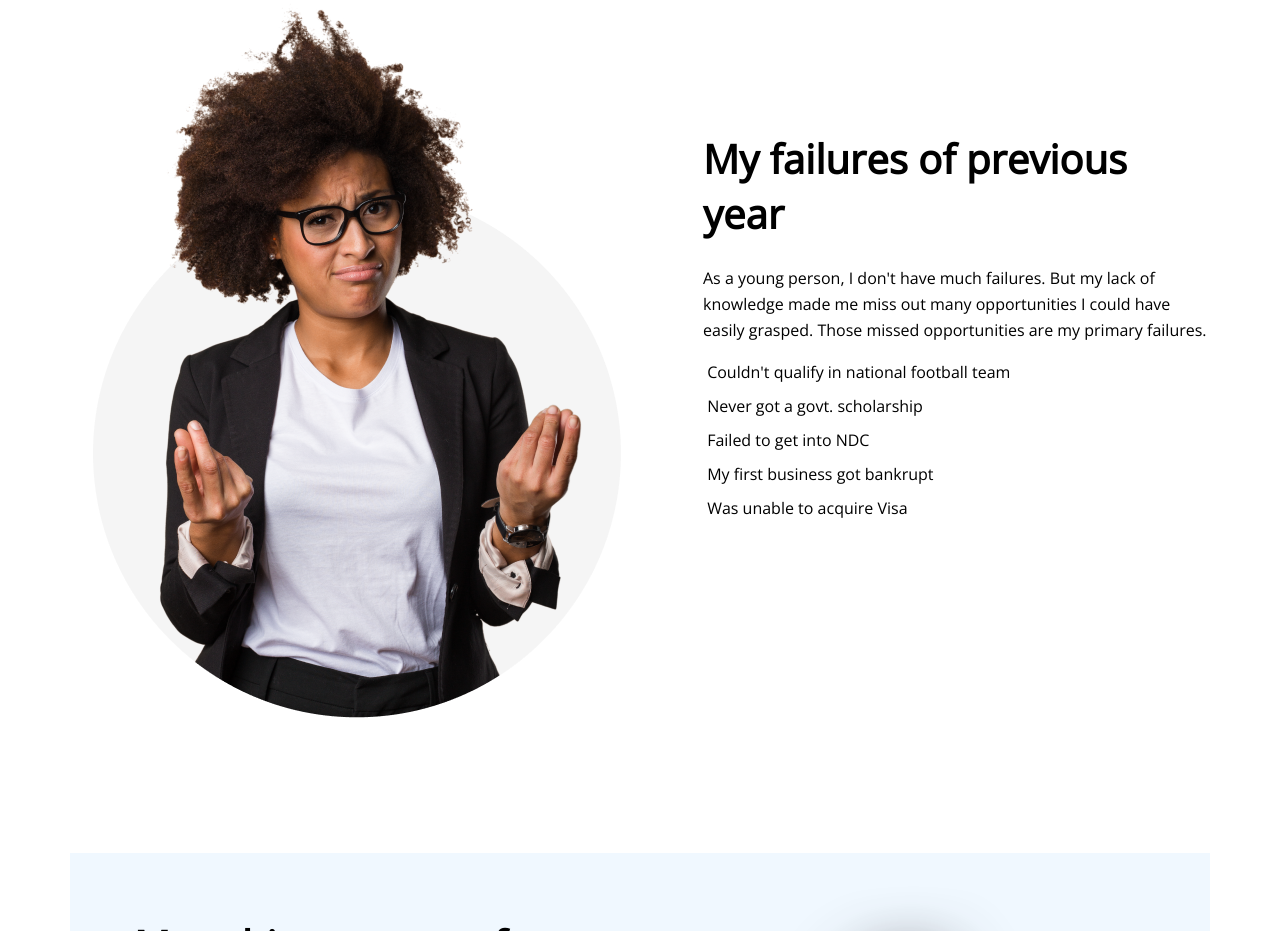
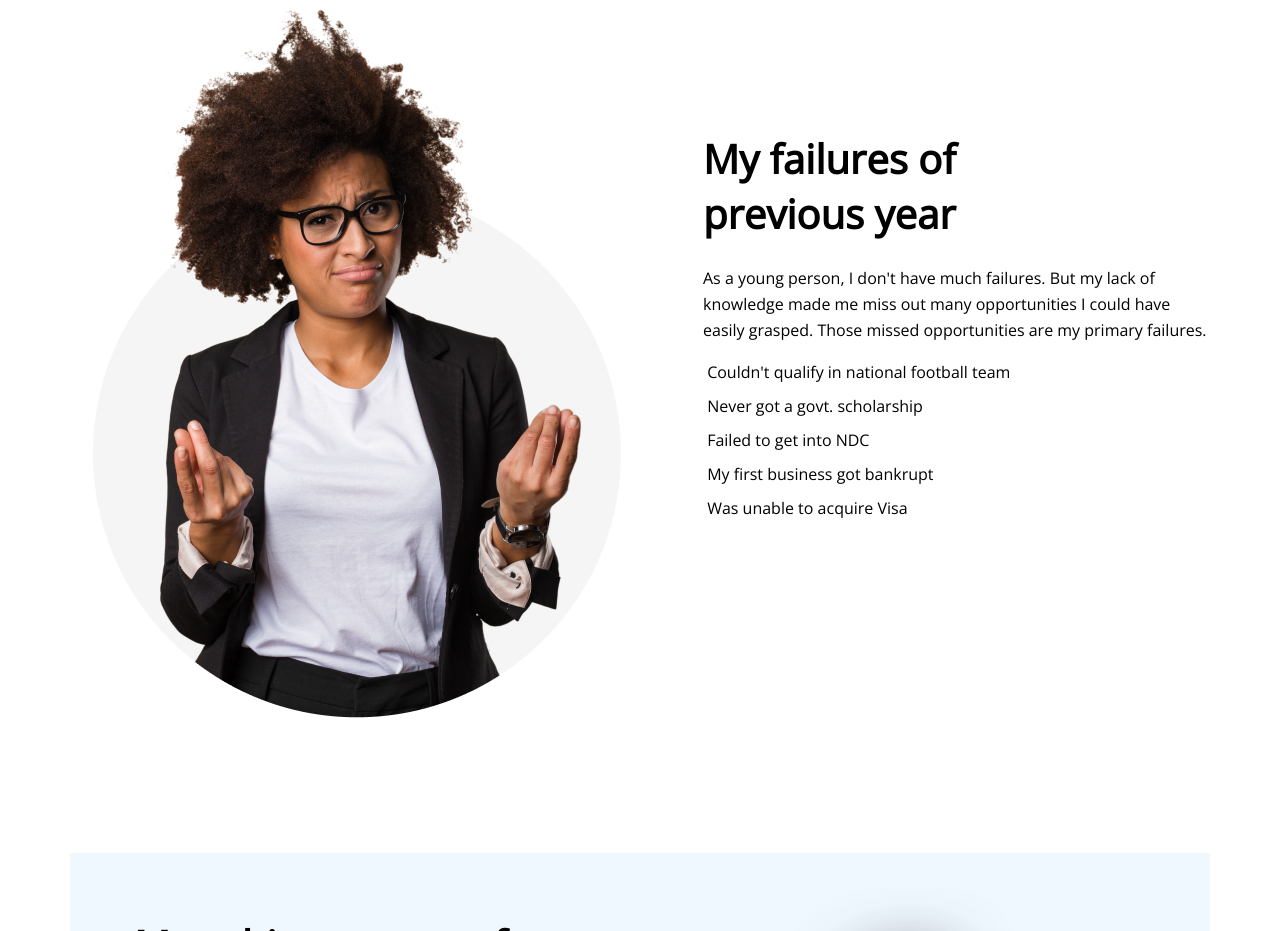
Before and after one commit to AbidReal/new-year-new-me, a plain HTML site: page index.html in a window 1280 px wide. Shown: the part 980-1911 px from the top of the page. Drawn offline with nearby package versions, Linux system fonts and the light colour scheme.

Commit message:
made the failure title more figma accurate

```diff
--- a/index.html
+++ b/index.html
@@ -34,7 +34,7 @@
           <img src="./images/person.png" alt="A person with regretful face." />
         </div>
         <div class="past">
-          <h2 class="my-title">My failures of previous year</h2>
+          <h2 class="my-title" id="my-failure-title">My failures of previous year</h2>
           <p class="my-summary">As a young person, I don't have much failures. But my lack of knowledge made me miss out many opportunities I could have easily grasped. Those missed opportunities are my primary failures.</p>
           <ul class="my-list">
             <li class="my-description">
--- a/styles/style.css
+++ b/styles/style.css
@@ -51,6 +51,9 @@ main {
   font-weight: 700;
   font-size: 40px;
   margin: 64px 0 24px;
+}
+#my-failure-title {
+  width: 288px;
 }
 .past {
   margin-left: 64px;
```
